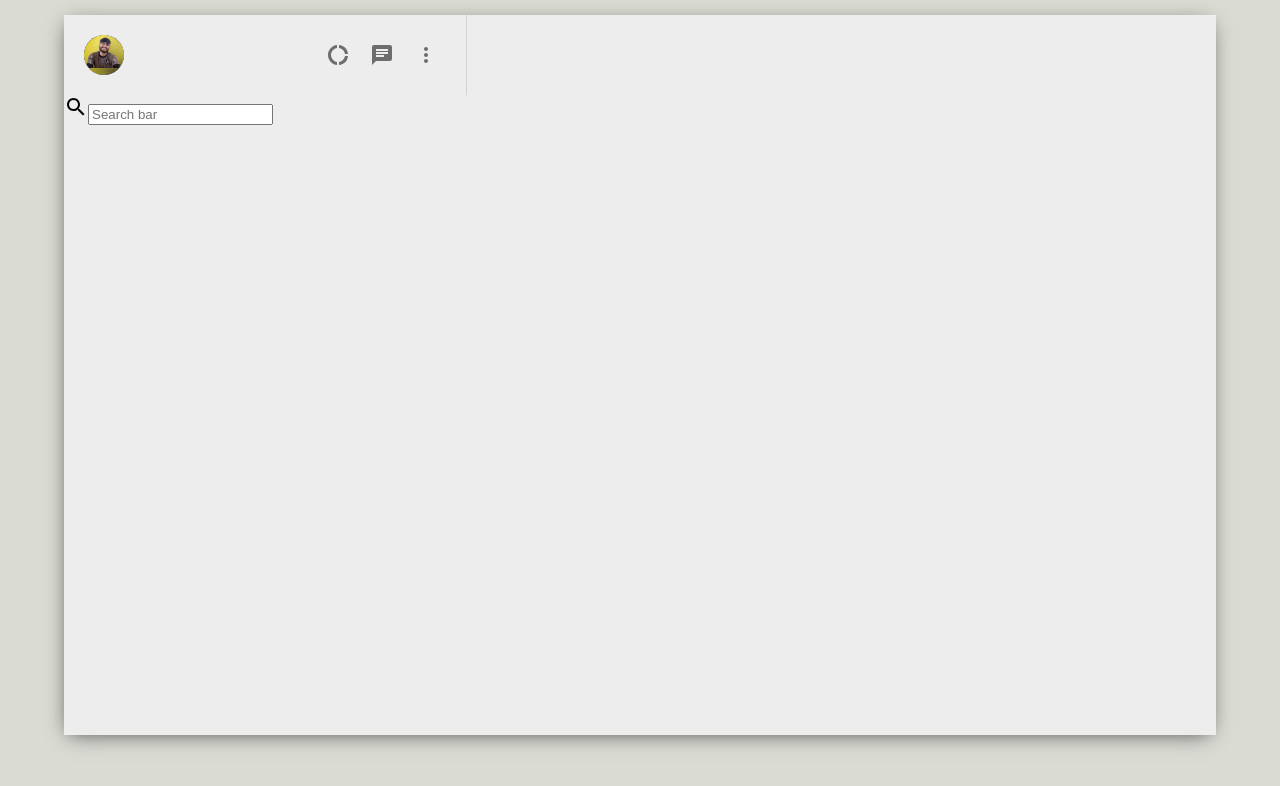
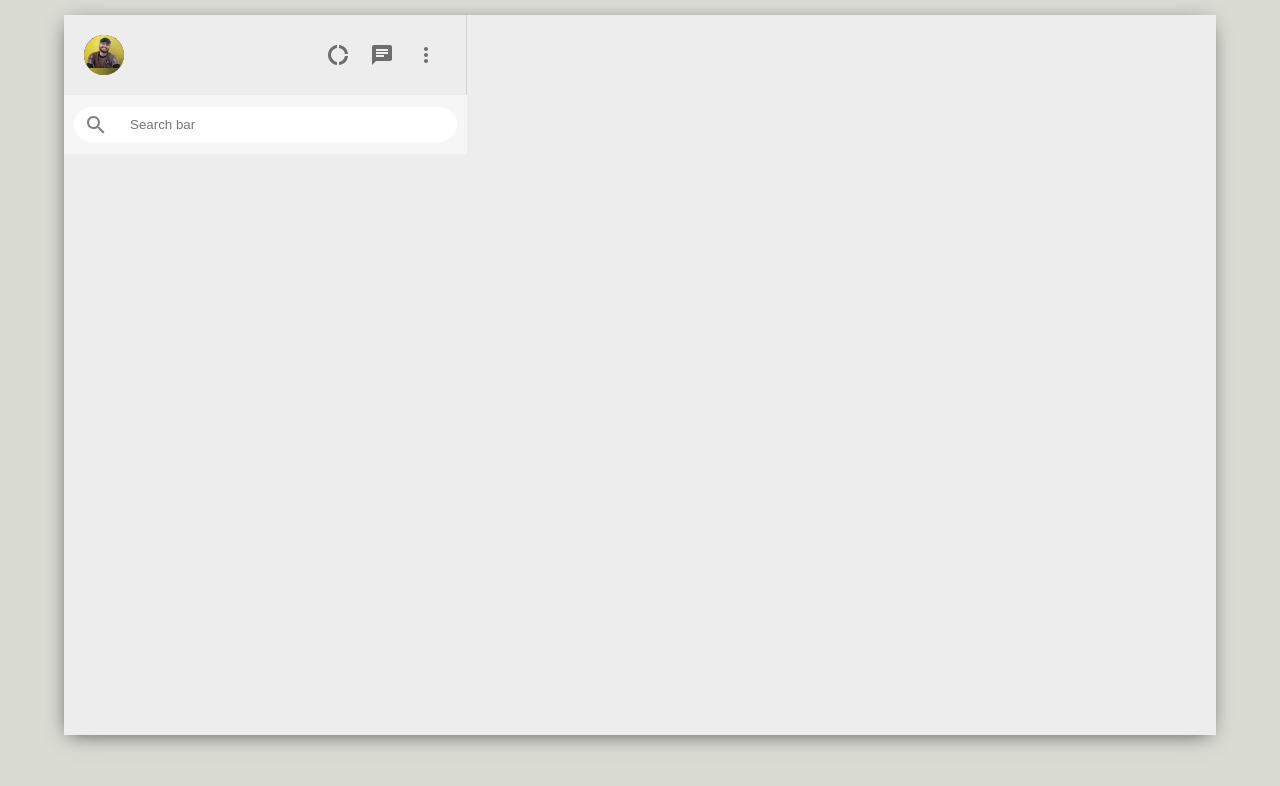
Before and after one commit to nikhil6392/chatapp, a React (Create React App) app in the folder chatapp-frontend/: page / in a window 1280 px wide. Shown: the top 786 px of the page. Built offline with nearby package versions, Linux system fonts and the light colour scheme.

Commit message:
sidebar search styling

```diff
--- a/chatapp-frontend/src/component/Sidebar.css
+++ b/chatapp-frontend/src/component/Sidebar.css
@@ -21,3 +21,29 @@
     margin-right: 2vw;
     font-size: 24px !important;
 }
+
+.sidebar_search {
+    display: flex;
+    align-items: center;
+    background-color: #f6f6f6;
+    height: 39px;
+    padding: 10px;
+}
+.sidebar_searchContainer {
+    display: flex;
+    align-items: center;
+    background-color: white;
+    width: 100%;
+    height: 35px;
+    border-radius: 20px;
+}
+.sidebar_searchContainer > .MuiSvgIcon-root {
+    color: gray;
+    padding: 10px;
+}
+
+.sidebar_searchContainer > input {
+    border: none;
+    outline-width: 0;
+    margin-left: 10px;
+}
```
